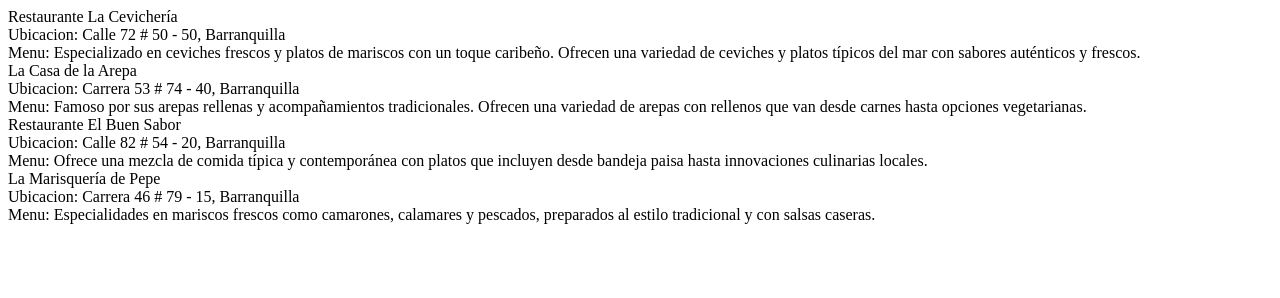
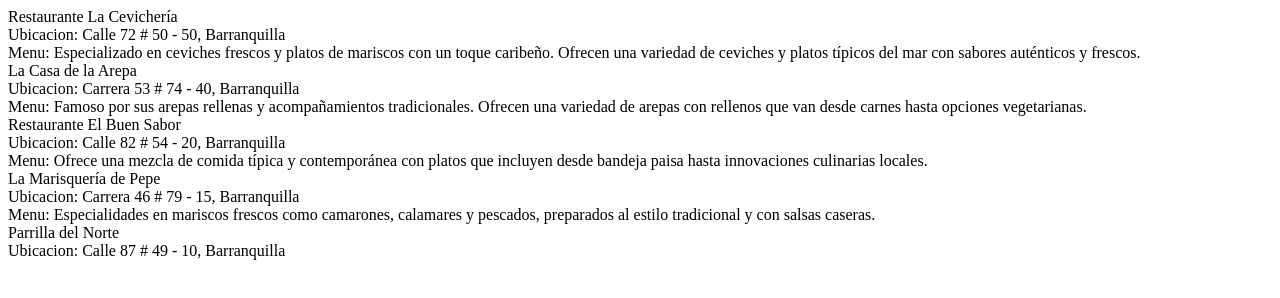
Before and after one commit to MauroC18/punto5_parcial, a plain HTML site: page index.html in a window 1280 px wide. Drawn offline with Linux system fonts and the light colour scheme.

Commit message:
nombre 5 y ubi

```diff
--- a/index.html
+++ b/index.html
@@ -22,6 +22,7 @@
     <div>Ubicacion: Carrera 46 # 79 - 15, Barranquilla</div>
     <div>Menu: Especialidades en mariscos frescos como camarones, calamares y pescados, preparados al estilo tradicional y con salsas caseras.</div>
 
-
+    <div>Parrilla del Norte</div>
+    <div>Ubicacion: Calle 87 # 49 - 10, Barranquilla</div>
 </body>
 </html>
```
